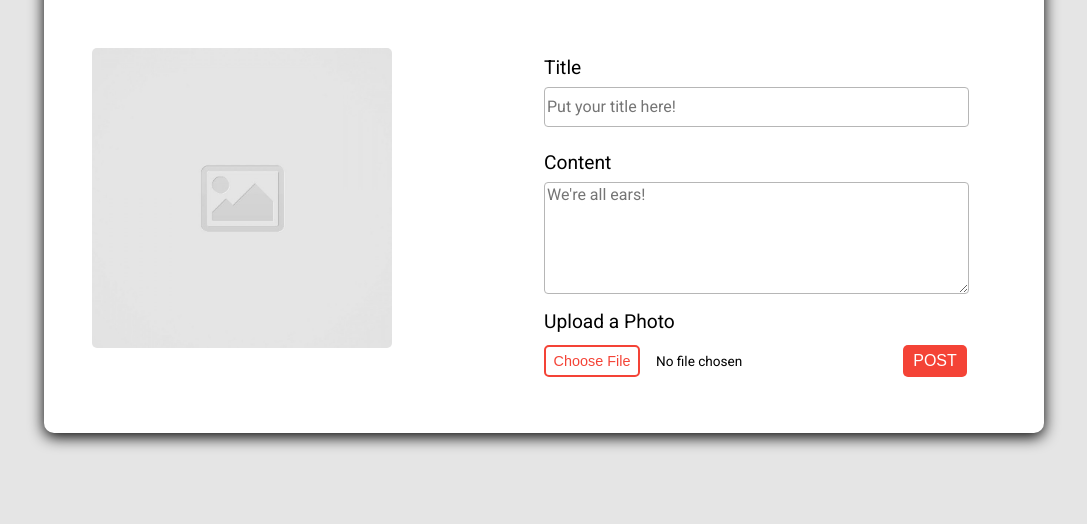
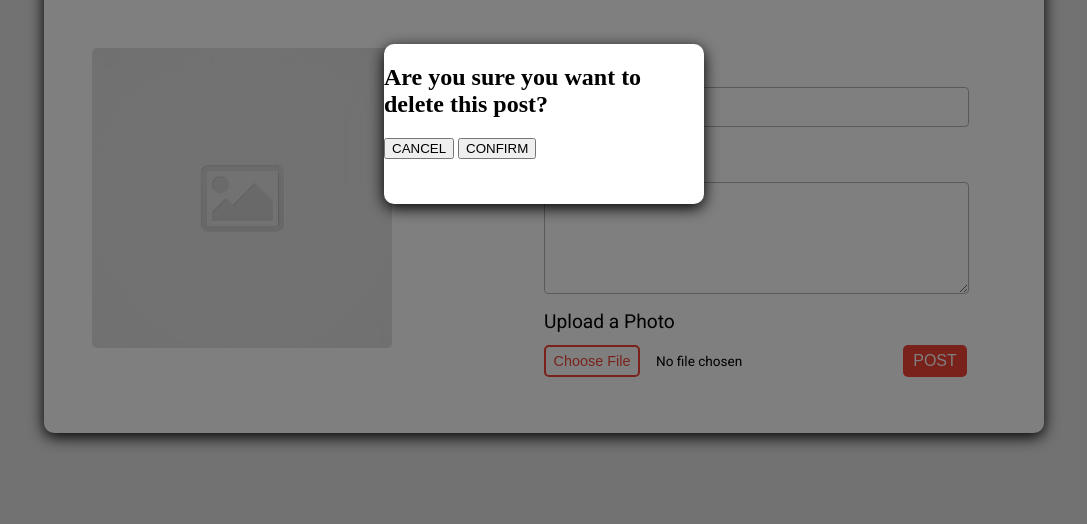
Before and after one commit to NoahLett/beer-base, a website: page index.html in a window 1280 px wide. Shown: the part 276-800 px from the top of the page, without its empty margins (96-1183 px from the left). Drawn offline with Linux system fonts and the light colour scheme.

Commit message:
Added modal and overlay view and incorporated into view swapping functionality #5

```diff
--- a/css/styles.css
+++ b/css/styles.css
@@ -341,6 +341,29 @@ input[type="file"]::file-selector-button {
   margin-right: 1.5rem;
 }
 
+#overlay {
+  position: absolute;
+  display: flex;
+  align-items: center;
+  top: 0;
+  left: 0;
+  right: 0;
+  bottom: 0;
+  height: 100%;
+  width: 100%;
+  background-color: rgb(0 0 0 / 50%);
+}
+
+.modal-box {
+  width: 20rem;
+  height: 10rem;
+  background-color: white;
+  box-shadow: 0 4px 15px black;
+  border-radius: 10px;
+  margin-left: auto;
+  margin-right: auto;
+}
+
 @media screen and (max-width: 767px) {
   .carousel-box {
     width: 90%;
--- a/index.html
+++ b/index.html
@@ -226,6 +226,21 @@
         </ul>
       </div>
     </div>
+    <div class="view hidden" id="overlay" data-view="modal">
+      <div class="modal-box">
+        <div class="row">
+          <div class="column-full">
+            <h2 class="question">Are you sure you want to delete this post?</h2>
+          </div>
+        </div>
+        <div class="row">
+          <div class="column-full">
+            <button class="cancel">CANCEL</button>
+            <button class="confirm" data-view="feed-page">CONFIRM</button>
+          </div>
+        </div>
+      </div>
+    </div>
   </main>
   <script src="js/data.js"></script>
   <script src="js/main.js"></script>
--- a/js/main.js
+++ b/js/main.js
@@ -23,6 +23,8 @@ var $formHeaderText = document.querySelector('.form-header-text');
 var $postLi = $formResults.getElementsByTagName('li');
 var $postTitle = document.querySelector('.post-title');
 var $postContent = document.querySelector('.post-content');
+// var $overlay = document.querySelector('#overlay');
+// var $modal = document.querySelector('.modal-box');
 
 $leftArrow.addEventListener('click', handleCarouselSwap1);
 $rightArrow.addEventListener('click', handleCarouselSwap2);
@@ -612,6 +614,7 @@ function renderPost(obj) {
 
   var $iTrash = document.createElement('i');
   $iTrash.setAttribute('class', 'fa-regular fa-trash-can');
+  $iTrash.setAttribute('data-view', 'modal');
   $iTrash.setAttribute('data-post-id', obj.postId);
   $divTopicOneFourth.appendChild($iTrash);
 
@@ -724,3 +727,9 @@ function assignEdit(event) {
     $postContent.textContent = data.editing.content;
   }
 }
+
+// Delete Post Functionality //
+
+$formResults.addEventListener('click', function () {
+  handleViewSwap(event.target.getAttribute('data-view'));
+});
```
